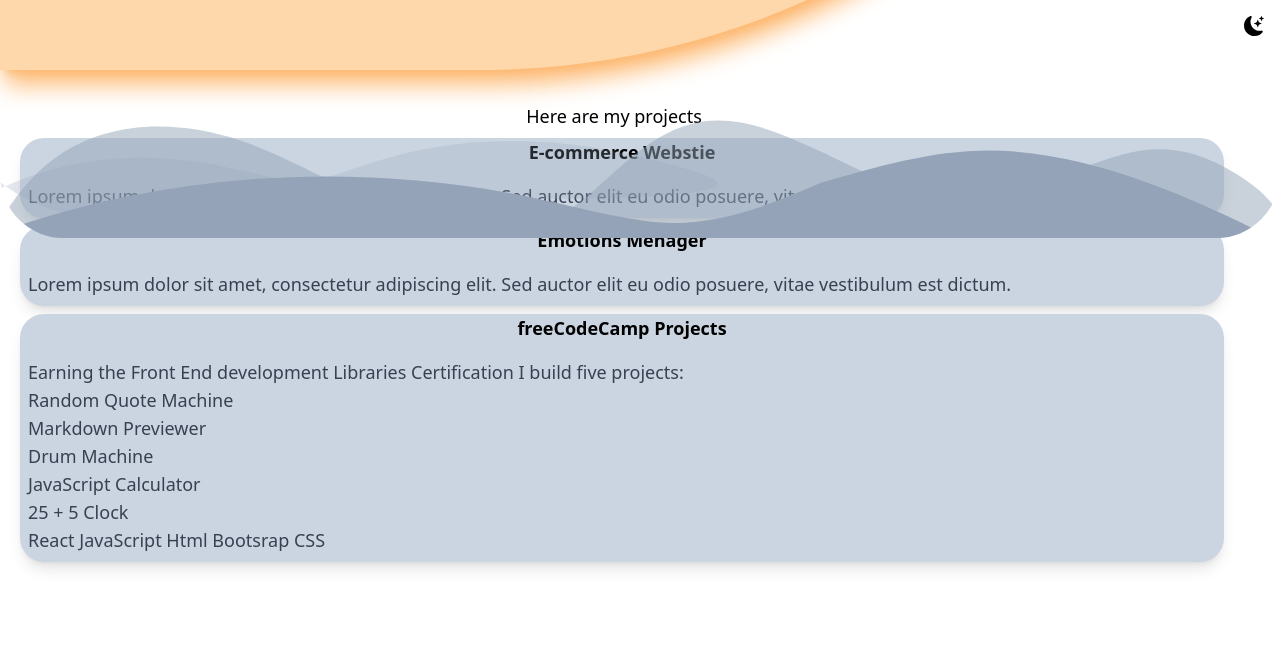
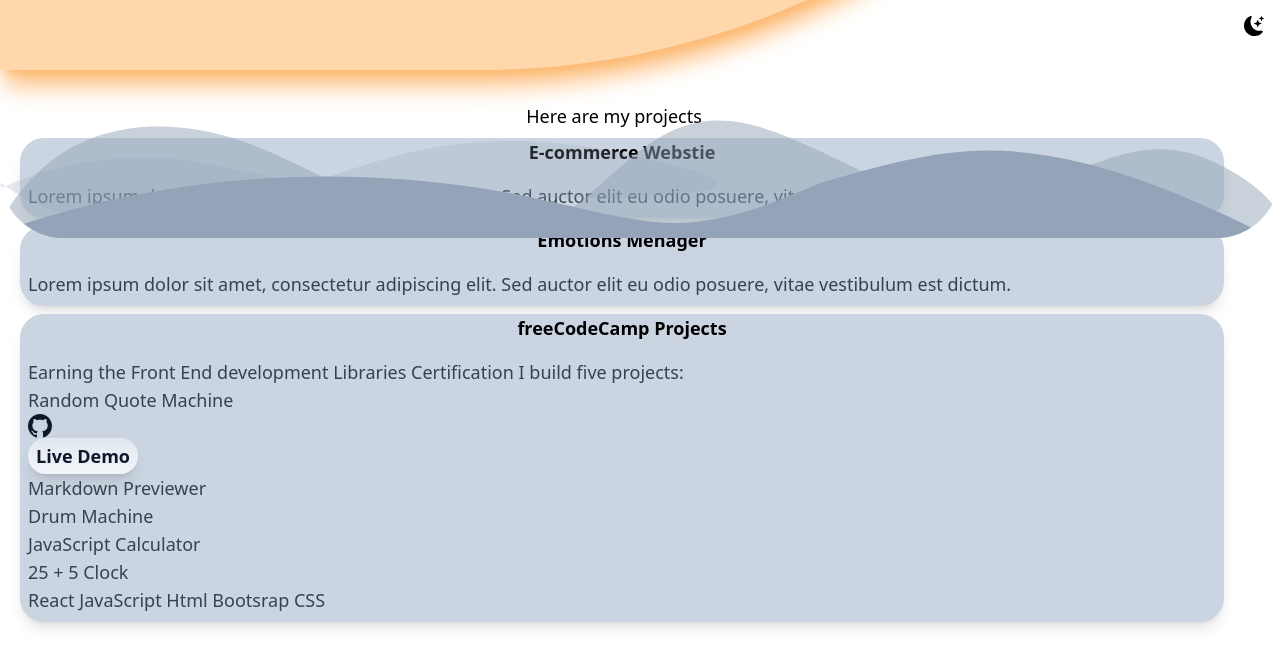
Before and after one commit to NanaNiki/Portfolio, a Next.js app: page / in a window 1280 px wide. Both pictures are taken after a click on the item "Random Quote Machine". Shown: the part 954-1622 px from the top of the page. Built offline with nearby package versions, Linux system fonts and the light colour scheme.

Commit message:
"slect fcc prj wrk but not smoothly"

```diff
--- a/pages/Projects.js
+++ b/pages/Projects.js
@@ -1,9 +1,7 @@
 import React, { useState } from "react";
 import { BsGithub } from "react-icons/bs";
 
-export default function Projects() {
-  const [selectedProject, setSelectedProject] = useState(null);
-  const project = [
+const projectData = [
   {
     id: "RQM",
     code: "https://github.com/NanaNiki/fCC-RQM",
@@ -15,7 +13,7 @@
     live: "https://nananiki.github.io/fCC-MDP/",
   },
   {
-      id: "MD",
+    id: "DM",
     code: "https://github.com/NanaNiki/fCC-MD",
     live: "https://nananiki.github.io/fCC-MD/",
   },
@@ -31,16 +29,14 @@
   },
 ];
 
-  const getSelected = () => {
-    setSelectedProject(project[index])
-  }
+export default function Projects() {
+  const [selectedProject, setSelectedProject] = useState(null)
 
-  const MoreInfo = (key) => {
+  const getCodeAndLive = (id) => {
+    const project = projectData.find((item) => item.id === id);
+    if (project && project.id === selectedProject) {
       return (
-      <>
-        {project.map((project) => (
-          key === project.id ? (
-            <div className="flex flex-row justify-end" key={i}>
+        <div className="flex flex-row justify-end">
           <a href={project.code} target="_blank">
             <BsGithub className="icon-project m-2" />
           </a>
@@ -48,10 +44,14 @@
             <button className="button-live">Live Demo</button>
           </a>
         </div>
-          ) : null
-        ))}
-      </>
       );
+    }
+    return null;
+  };
+
+
+  const toggleCodeAndLive = (id) => {
+    setSelectedProject((prev) => (prev === id ? null : id));
   };
 
 
@@ -102,32 +102,27 @@
             <div className="card-text">
               Earning the Front End development Libraries Certification I build
               five projects:
-              <ul className=" list-inside list-disc">
-                <li
-                  className="project-name"
-                  id="RQM"
-
-                >
+              <ul className="list-inside list-disc m-2">
+                <li className="project-name" id="RQM" onClick={() => toggleCodeAndLive("RQM")}>
                   Random Quote Machine
-                  <MoreInfo key="RQM"/>
+                  {getCodeAndLive("RQM")}
                 </li>
-
-                <li className="project-name" id="MDP">
+                <li className="project-name" id="MDP"   onClick={() => toggleCodeAndLive("MDP")}>
                   Markdown Previewer
+                  {getCodeAndLive("MDP")}
                 </li>
-                <MoreInfo />
-                <li className="project-name" id="DM">
+                <li className="project-name" id="DM"  onClick={() => toggleCodeAndLive("DM")}>
                   Drum Machine
+                  {getCodeAndLive("DM")}
                 </li>
-                <MoreInfo />
-                <li className="project-name" id="JSC">
+                <li className="project-name" id="JSC"   onClick={() => toggleCodeAndLive("JSC")}>
                   JavaScript Calculator
+                  {getCodeAndLive("JSC")}
                 </li>
-                <MoreInfo />
-                <li className="project-name" id="PC">
+                <li className="project-name" id="PC"   onClick={() => toggleCodeAndLive("PC")}>
                   25 + 5 Clock
+                  {getCodeAndLive("PC")}
                 </li>
-                <MoreInfo />
               </ul>
               <div className="font-semibold flex flex-row justify-end">
                 React JavaScript Html Bootsrap CSS
--- a/styles/globals.css
+++ b/styles/globals.css
@@ -50,12 +50,12 @@
   @apply cursor-pointer hover:text-blue-800 hover:font-semibold active:text-blue-900 focus:font-bold;
 }
 .icon-project {
-  @apply text-slate-900 w-7 h-7
-  hover:text-blue-500;
+  @apply text-slate-900 text-2xl
+   hover:text-blue-700;
 }
 .button-live {
-  @apply bg-slate-200 m-1 px-2 py-1 rounded-full shadow-lg text-slate-900 font-semibold
-   hover:shadow-blue-500 hover:shadow-md hover:text-blue-500;
+  @apply bg-gradient-to-t from-slate-100 to-slate-200 my-auto px-2 py-1 rounded-full shadow-lg text-slate-900 font-semibold
+   hover:shadow-blue-700 hover:shadow-md hover:text-blue-700;
 }
 
 .divider-1 {
@@ -96,7 +96,7 @@
     @apply mt-5 px-5 text-xs;
   }
 
-  .button-about {
+  .button-about, .icon-project {
     @apply text-sm;
   }
 
```
Lines whose indentation alone changed are shown as unchanged.
